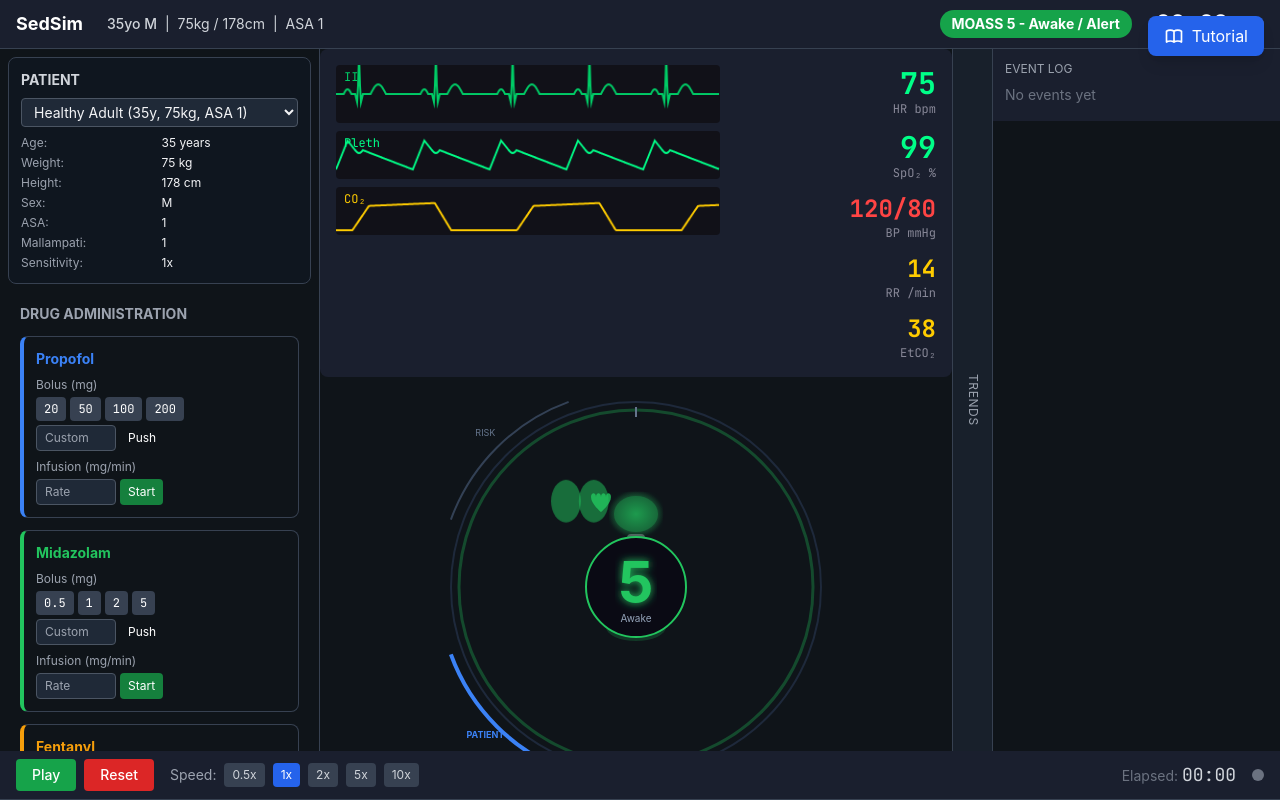
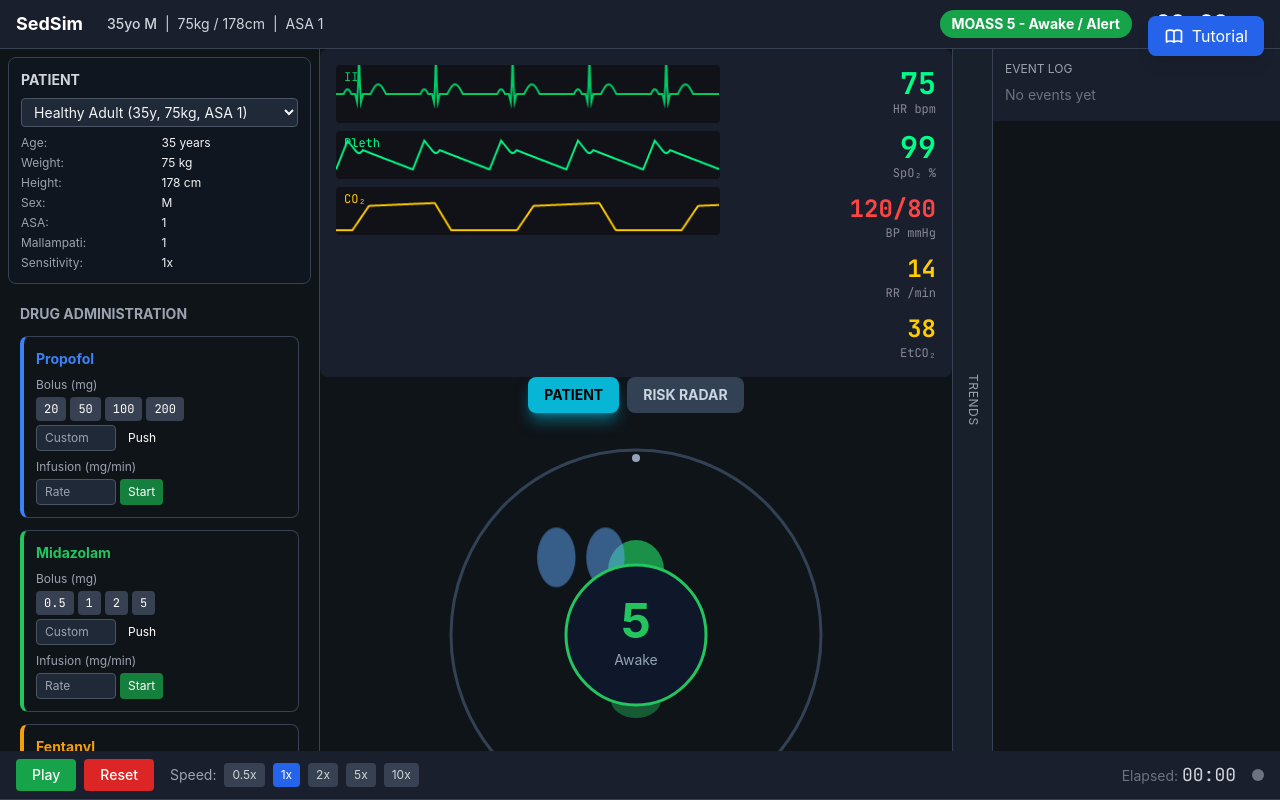
Before and after one commit to Gengyveusa/sedsim, a React (Vite) app: page / in a window 1280 px wide. Built offline with nearby package versions, Linux system fonts and the light colour scheme.

Commit message:
feat: Add visible PATIENT/RISK toggle buttons above gauge
- Added prominent toggle buttons above the gauge for switching between Avatar (PATIENT) and Risk Radar modes
- Buttons are clearly styled with cyan/orange highlights for active state
- Removed invisible SVG rim tabs in favor of HTML buttons

```diff
--- a/src/components/SedationGauge.tsx
+++ b/src/components/SedationGauge.tsx
@@ -114,14 +114,14 @@ export default function SedationGauge() {
   };
 
   const radarValues = [
-    normalizeValue(moass, 0, 5),  // Sedation
-    normalizeValue(vitals.hr, 40, 120, false) * 0.5 + 0.25, // HR centered
-    normalizeValue(vitals.spo2, 70, 100), // SpO2
-    1 - normalizeValue(vitals.etco2, 20, 60), // EtCO2 (high is bad)
-    normalizeValue(vitals.rr, 0, 25) * 0.7 + 0.15, // RR
-    normalizeValue(vitals.map, 50, 110) * 0.6 + 0.2, // MAP
-    combinedEff, // Drug load
-    Math.min(1, (combinedEff * 0.5) + (activeSynergies.length * 0.2) + (isCrisis ? 0.5 : 0)), // Risk
+    normalizeValue(moass, 0, 5),
+    normalizeValue(vitals.hr, 40, 120, false) * 0.5 + 0.25,
+    normalizeValue(vitals.spo2, 70, 100),
+    1 - normalizeValue(vitals.etco2, 20, 60),
+    normalizeValue(vitals.rr, 0, 25) * 0.7 + 0.15,
+    normalizeValue(vitals.map, 50, 110) * 0.6 + 0.2,
+    combinedEff,
+    Math.min(1, (combinedEff * 0.5) + (activeSynergies.length * 0.2) + (isCrisis ? 0.5 : 0)),
   ];
 
   const radarFillColor = isCrisis ? 'rgba(220,38,38,0.35)'
@@ -130,7 +130,6 @@ export default function SedationGauge() {
     : 'rgba(34,197,94,0.25)';
   const radarStrokeColor = gaugeColor;
 
-  // Generate radar polygon points
   const axisCount = radarAxes.length;
   const radarPoints = radarValues.map((v, i) => {
     const p = polarToCartesian(cx, cy, v * 130 + 20, (i * 360 / axisCount));
@@ -138,113 +137,83 @@ export default function SedationGauge() {
   }).join(' ');
 
   return (
-    <div className="relative flex flex-col items-center">
+    <div className="flex flex-col items-center">
+      {/* MODE TOGGLE BUTTONS - Prominently visible */}
+      <div className="flex gap-2 mb-3">
+        <button
+          onClick={() => setMode('avatar')}
+          className={`px-4 py-2 rounded-lg font-bold text-sm transition-all ${
+            mode === 'avatar'
+              ? 'bg-cyan-500 text-black shadow-lg shadow-cyan-500/50'
+              : 'bg-slate-700 text-slate-300 hover:bg-slate-600'
+          }`}
+        >
+          PATIENT
+        </button>
+        <button
+          onClick={() => setMode('risk')}
+          className={`px-4 py-2 rounded-lg font-bold text-sm transition-all ${
+            mode === 'risk'
+              ? 'bg-orange-500 text-black shadow-lg shadow-orange-500/50'
+              : 'bg-slate-700 text-slate-300 hover:bg-slate-600'
+          }`}
+        >
+          RISK RADAR
+        </button>
+      </div>
+
       <svg width={size} height={size} viewBox={`0 0 ${size} ${size}`}>
-        <defs>
-          <filter id="glow">
-            <feGaussianBlur stdDeviation="4" result="blur" />
-            <feMerge><feMergeNode in="blur" /><feMergeNode in="SourceGraphic" /></feMerge>
-          </filter>
-          <radialGradient id="brainGlow" cx="50%" cy="50%" r="50%">
-            <stop offset="0%" stopColor={brainColor} stopOpacity="0.6" />
-            <stop offset="100%" stopColor={brainColor} stopOpacity="0" />
-          </radialGradient>
-        </defs>
+        {/* Outer ring */}
+        <circle cx={cx} cy={cy} r={outerR} fill="none" stroke="#334155" strokeWidth="3" />
 
-        {/* Outer ring */}
-        <circle cx={cx} cy={cy} r={outerR} fill="none" stroke="#1e293b" strokeWidth="2" />
-        <circle cx={cx} cy={cy} r={outerR - 8} fill="none" stroke={gaugeColor} strokeWidth="3" opacity="0.3" />
-
-        {/* Mode tabs on outer rim */}
-        <g className="cursor-pointer">
-          {/* Avatar tab - top left arc */}
-          <path
-            d={describeArc(cx, cy, outerR + 12, 200, 250)}
-            fill="none"
-            stroke={mode === 'avatar' ? '#3b82f6' : '#334155'}
-            strokeWidth={mode === 'avatar' ? 4 : 2}
-            onClick={() => setMode('avatar')}
-            className="cursor-pointer hover:stroke-blue-400 transition-colors"
-          />
-          <text
-            x={polarToCartesian(cx, cy, outerR + 28, 225).x}
-            y={polarToCartesian(cx, cy, outerR + 28, 225).y}
-            textAnchor="middle"
-            fill={mode === 'avatar' ? '#3b82f6' : '#64748b'}
-            fontSize="9"
-            fontWeight={mode === 'avatar' ? 'bold' : 'normal'}
-            className="cursor-pointer select-none"
-            onClick={() => setMode('avatar')}
-          >PATIENT</text>
-
-          {/* Risk tab - top right arc */}
-          <path
-            d={describeArc(cx, cy, outerR + 12, 290, 340)}
-            fill="none"
-            stroke={mode === 'risk' ? '#f97316' : '#334155'}
-            strokeWidth={mode === 'risk' ? 4 : 2}
-            onClick={() => setMode('risk')}
-            className="cursor-pointer hover:stroke-orange-400 transition-colors"
-          />
-          <text
-            x={polarToCartesian(cx, cy, outerR + 28, 315).x}
-            y={polarToCartesian(cx, cy, outerR + 28, 315).y}
-            textAnchor="middle"
-            fill={mode === 'risk' ? '#f97316' : '#64748b'}
-            fontSize="9"
-            fontWeight={mode === 'risk' ? 'bold' : 'normal'}
-            className="cursor-pointer select-none"
-            onClick={() => setMode('risk')}
-          >RISK</text>
-        </g>
-
-                {/* Drug effect arc */}
+        {/* Drug effect arc */}
         {combinedEff > 0.01 && (
           <path
-            d={describeArc(cx, cy, outerR - 4, 0, combinedEff * 270)}
+            d={describeArc(cx, cy, outerR, 0, combinedEff * 360)}
             fill="none"
-            stroke="#3b82f6"
+            stroke={gaugeColor}
             strokeWidth="6"
             strokeLinecap="round"
-            opacity="0.8"
+            opacity={0.8}
           />
         )}
 
         {/* ===== MODE: AVATAR ===== */}
         {mode === 'avatar' && (
-          <g style={{ opacity: bodyOpacity, transition: 'opacity 0.5s' }} transform={`translate(${cx - 45}, ${cy - 95})`}>
+          <g transform={`translate(${cx - 60}, ${cy - 90})`} opacity={bodyOpacity}>
             {/* Head/Brain */}
-            <ellipse cx="45" cy="22" rx="28" ry="24" fill="url(#brainGlow)" className={isCrisis ? 'animate-pulse' : ''} />
-            <ellipse cx="45" cy="22" rx="22" ry="18" fill={brainColor} opacity="0.4" filter="url(#glow)" />
-
+            <ellipse cx="60" cy="25" rx="28" ry="30" fill={brainColor} opacity={0.7} />
             {/* Neck */}
-            <rect x="36" y="42" width="18" height="14" fill="#e2e8f0" opacity="0.3" rx="4" />
-
+            <rect x="50" y="50" width="20" height="15" fill={gaugeColor} opacity={0.5} />
             {/* Torso */}
-            <path d="M15,56 Q3,75 8,120 L82,120 Q87,75 75,56 Z" fill="#e2e8f0" opacity="0.2" />
-
+            <path d="M30 65 L90 65 L85 140 L35 140 Z" fill={chestColor} opacity={0.6} />
             {/* Heart - pulsing */}
-            <g transform="translate(28, 68)" style={{ animation: `heartbeat ${60 / Math.max(vitals.hr, 30)}s infinite` }}>
-              <path d="M10,5 C10,0 15,0 15,5 C15,0 20,0 20,5 C20,12 10,20 10,20 C10,20 0,12 0,5 C0,0 5,0 5,5 C5,0 10,0 10,5" fill={chestColor} opacity="0.8" />
+            <g transform="translate(50, 80)">
+              <path
+                d="M10 6 C10 2, 15 0, 18 3 C21 0, 26 2, 26 6 C26 12, 18 18, 18 18 C18 18, 10 12, 10 6"
+                fill="#ef4444"
+                style={{ animation: vitals.hr > 0 ? `heartbeat ${60/vitals.hr}s infinite` : 'none' }}
+              />
             </g>
-
             {/* Lungs - breathing */}
-            <g style={{ animation: breatheRate > 0 ? `breathe ${breatheRate}s infinite` : 'none', transformOrigin: 'center' }} transform="translate(42, 65)">
-              <ellipse cx="16" cy="22" rx="14" ry="20" fill={vitals.spo2 < 90 ? '#3b82f6' : chestColor} opacity="0.5" />
-              <ellipse cx="-10" cy="22" rx="14" ry="20" fill={vitals.spo2 < 90 ? '#3b82f6' : chestColor} opacity="0.5" />
+            <g style={{
+              animation: vitals.rr > 0 ? `breathe ${breatheRate}s infinite` : 'none',
+              transformOrigin: 'center'
+            }} transform="translate(42, 65)">
+              <ellipse cx="-5" cy="25" rx="18" ry="28" fill="#60a5fa" opacity={0.5} />
+              <ellipse cx="41" cy="25" rx="18" ry="28" fill="#60a5fa" opacity={0.5} />
             </g>
-
             {/* Abdomen */}
-            <ellipse cx="45" cy="135" rx="30" ry="14" fill={chestColor} opacity="0.2" />
+            <ellipse cx="60" cy="155" rx="25" ry="18" fill={gaugeColor} opacity={0.4} />
           </g>
         )}
 
-                {/* ===== MODE: RISK RADAR ===== */}
+        {/* ===== MODE: RISK RADAR ===== */}
         {mode === 'risk' && (
           <g>
             {/* Grid circles */}
             {[40, 80, 120, 160].map(r => (
-              <circle key={r} cx={cx} cy={cy} r={r} fill="none" stroke="#1e293b" strokeWidth="1" strokeDasharray="2,4" />
+              <circle key={r} cx={cx} cy={cy} r={r} fill="none" stroke="#334155" strokeWidth="1" strokeDasharray="4 4" />
             ))}
 
             {/* Axis lines and labels */}
@@ -255,66 +224,57 @@ export default function SedationGauge() {
               const isWarning = radarValues[i] < 0.3 || radarValues[i] > 0.75;
               return (
                 <g key={label}>
-                  <line x1={cx} y1={cy} x2={p.x} y2={p.y} stroke="#334155" strokeWidth="1" />
-                  <text x={lp.x} y={lp.y} textAnchor="middle" dominantBaseline="middle" fill={isWarning ? '#f97316' : '#64748b'} fontSize="9" fontWeight={isWarning ? 'bold' : 'normal'}>{label}</text>
+                  <line x1={cx} y1={cy} x2={p.x} y2={p.y} stroke="#475569" strokeWidth="1" />
+                  <text x={lp.x} y={lp.y} fill={isWarning ? '#f97316' : '#94a3b8'} fontSize="10" textAnchor="middle" dominantBaseline="middle">{label}</text>
                 </g>
               );
             })}
 
             {/* Radar polygon */}
-            <polygon
-              points={radarPoints}
-              fill={radarFillColor}
-              stroke={radarStrokeColor}
-              strokeWidth="2"
-              style={{ transition: 'all 0.5s' }}
-              className={isCrisis ? 'animate-pulse' : ''}
-              filter="url(#glow)"
-            />
+            <polygon points={radarPoints} fill={radarFillColor} stroke={radarStrokeColor} strokeWidth="2" />
 
             {/* Vertex dots */}
             {radarValues.map((v, i) => {
               const p = polarToCartesian(cx, cy, v * 130 + 20, (i * 360 / axisCount));
               const isWarn = v < 0.3 || v > 0.75;
               return (
-                <circle key={i} cx={p.x} cy={p.y} r={isWarn ? 6 : 4} fill={isWarn ? '#f97316' : radarStrokeColor} className={isWarn ? 'animate-pulse' : ''} />
+                <circle key={i} cx={p.x} cy={p.y} r="5" fill={isWarn ? '#f97316' : gaugeColor} />
               );
             })}
           </g>
         )}
 
-                {/* Center MOASS display - always visible */}
-        <circle cx={cx} cy={cy} r={50} fill="#0a0a14" stroke={gaugeColor} strokeWidth="2" />
-        <text x={cx} y={cy + 15} textAnchor="middle" fill={gaugeColor} fontSize="56" fontWeight="bold" filter="url(#glow)">{moass}</text>
-        <text x={cx} y={cy + 35} textAnchor="middle" fill="#94a3b8" fontSize="10">{MOASS_LABELS[moass]}</text>
+        {/* Center MOASS display - always visible */}
+        <circle cx={cx} cy={cy} r="70" fill="#0f172a" stroke={gaugeColor} strokeWidth="3" />
+        <text x={cx} y={cy - 10} fill={gaugeColor} fontSize="48" fontWeight="bold" textAnchor="middle" dominantBaseline="middle">{moass}</text>
+        <text x={cx} y={cy + 30} fill="#94a3b8" fontSize="14" textAnchor="middle">{MOASS_LABELS[moass]}</text>
 
         {/* Crisis alert */}
         {isCrisis && (
-          <text x={cx} y={cy - 120} textAnchor="middle" fill="#dc2626" fontSize="12" fontWeight="bold" className="animate-pulse">
+          <text x={cx} y={cy + 100} fill="#ef4444" fontSize="14" fontWeight="bold" textAnchor="middle" className="animate-pulse">
             {vitals.spo2 < 90 ? '⚠ DESATURATION' : vitals.rr < 6 ? '⚠ APNEA RISK' : '⚠ CRITICAL'}
           </text>
         )}
 
         {/* 12 o'clock marker */}
-        <line x1={cx} y1={cy - outerR + 15} x2={cx} y2={cy - outerR + 5} stroke="#64748b" strokeWidth="2" />
+        <circle cx={cx} cy={cy - outerR + 8} r="4" fill="#94a3b8" />
       </svg>
 
       {/* Vitals display below gauge */}
-      <div className="flex gap-4 mt-2 text-xs">
-        <span><span className="text-green-400">HR</span> {vitals.hr}</span>
-        <span><span className="text-cyan-400">SpO2</span> {vitals.spo2}%</span>
-        <span><span className="text-yellow-400">RR</span> {vitals.rr}</span>
-        <span><span className="text-red-400">BP</span> {vitals.sbp}/{vitals.dbp}</span>
+      <div className="flex gap-4 mt-3 text-sm">
+        <span><span className="text-slate-400">HR</span> <span className="text-green-400 font-bold">{vitals.hr}</span></span>
+        <span><span className="text-slate-400">SpO2</span> <span className="text-cyan-400 font-bold">{vitals.spo2}%</span></span>
+        <span><span className="text-slate-400">RR</span> <span className="text-yellow-400 font-bold">{vitals.rr}</span></span>
+        <span><span className="text-slate-400">BP</span> <span className="text-pink-400 font-bold">{vitals.sbp}/{vitals.dbp}</span></span>
       </div>
 
       {/* Drug legend */}
       {activeDrugs.length > 0 && (
-        <div className="flex flex-wrap gap-2 mt-2 justify-center text-xs">
+        <div className="flex flex-wrap gap-2 mt-2 justify-center max-w-md">
           {activeDrugs.slice(0, 4).map(d => (
-            <span key={d.key} className="flex items-center gap-1">
-              <span className="w-2 h-2 rounded-full" style={{ backgroundColor: d.color }} />
-              <span className="text-gray-400">{d.name}</span>
-              <span className="text-gray-500">Ce {d.ce.toFixed(2)}</span>
+            <span key={d.key} className="text-xs px-2 py-1 rounded bg-slate-800">
+              <span style={{ color: d.color }}>{d.name}</span>
+              <span className="text-slate-500 ml-1">Ce {d.ce.toFixed(2)}</span>
             </span>
           ))}
         </div>
@@ -322,7 +282,7 @@ export default function SedationGauge() {
 
       {/* Synergy warning */}
       {activeSynergies.length > 0 && (
-        <div className="text-xs text-amber-400 mt-1 animate-pulse">
+        <div className="mt-2 text-xs text-orange-400 font-medium">
           ⚡ Synergy: {activeSynergies.map(([c1, c2]) => `${c1}+${c2}`).join(', ')}
         </div>
       )}
```
